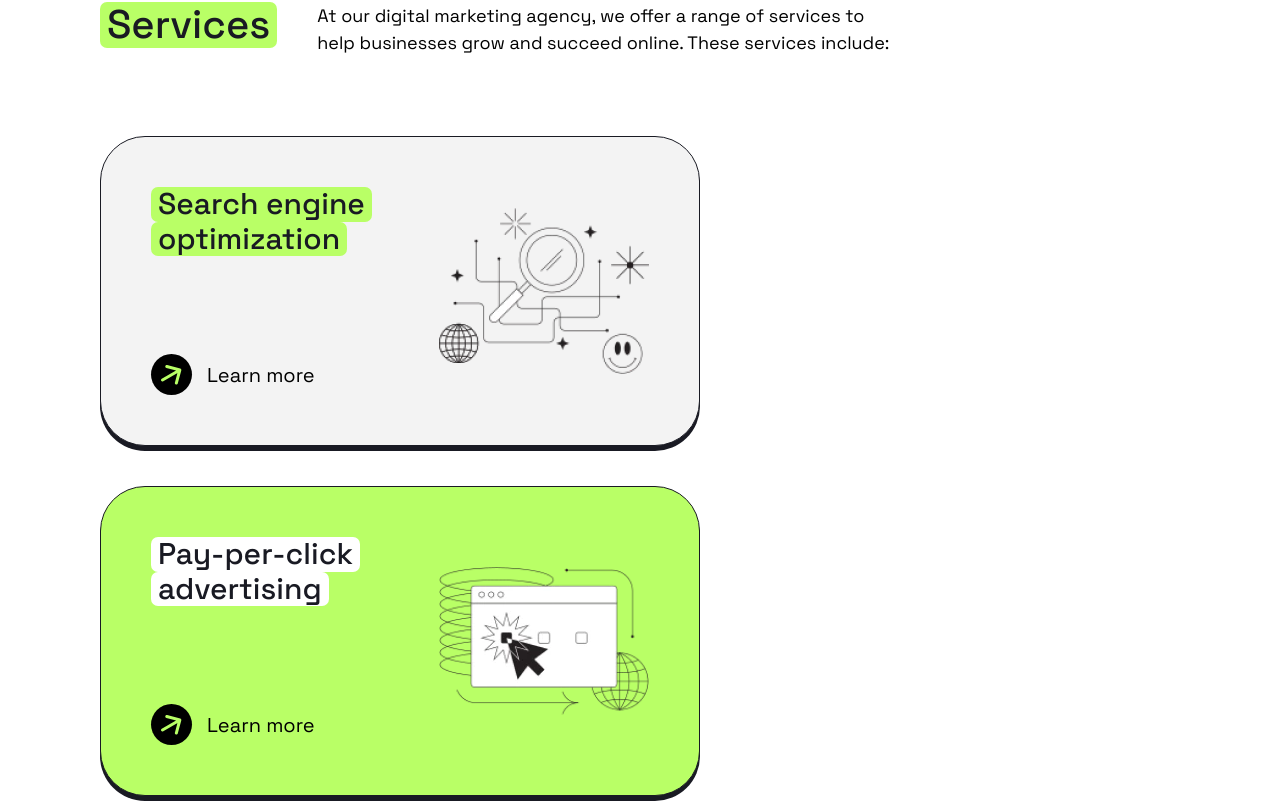
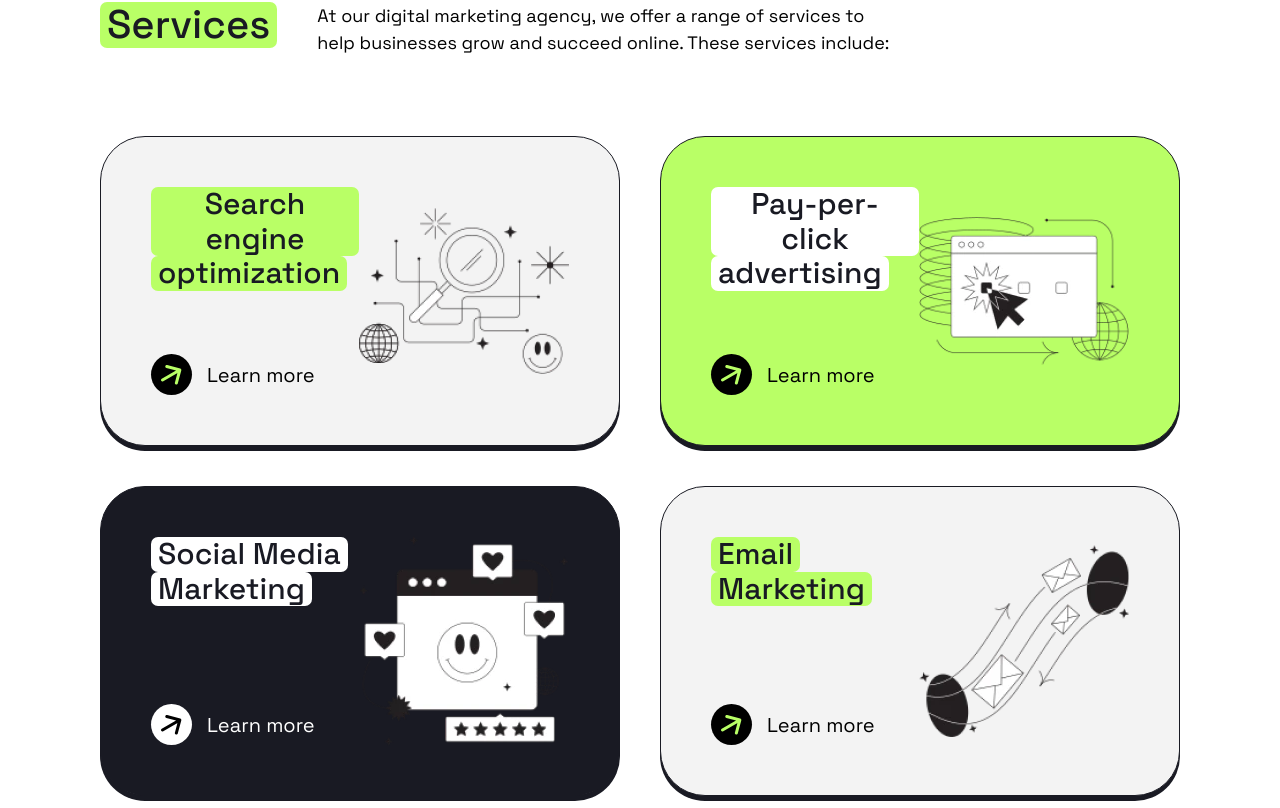
Before and after one commit to euviniciuss/asimov, a Next.js app in the folder parte-1/: page / in a window 1280 px wide. Shown: the part 972-1780 px from the top of the page. Built offline with nearby package versions, Linux system fonts and the light colour scheme.

Commit message:
feat: ajuste de responsividade dos cards

```diff
--- a/parte-1/src/presentation/flows/public/landing/components/services-section/components/service-card/components/root/styles.ts
+++ b/parte-1/src/presentation/flows/public/landing/components/services-section/components/service-card/components/root/styles.ts
@@ -1,7 +1,7 @@
 import { cva } from 'class-variance-authority';
 
 export const rootStyles = cva(
-  'flex items-center justify-between rounded-[45px] border border-dark p-[50px] w-[600px] h-[310px] shadow-[0px_5px_0px_0px_rgba(25,26,35,1)]',
+  'flex items-center justify-between rounded-[45px] border border-dark p-[50px] w-full h-[310px] shadow-[0px_5px_0px_0px_rgba(25,26,35,1)]',
   {
     variants: {
       background: {
--- a/parte-1/src/presentation/flows/public/landing/components/services-section/index.tsx
+++ b/parte-1/src/presentation/flows/public/landing/components/services-section/index.tsx
@@ -16,7 +16,7 @@ export function ServicesSection() {
         description="At our digital marketing agency, we offer a range of services to help businesses grow and succeed online. These services include:"
       />
 
-      <div className="w-full flex flex-wrap gap-10 justify-between">
+      <div className="w-full grid grid-cols-1 lg:grid-cols-2 gap-10">
         {SERVICE_CARD_CONTENT.map((content) => (
           <ServiceCard.Root key={content.id} background={content.background}>
             <ServiceCard.Content>
```
